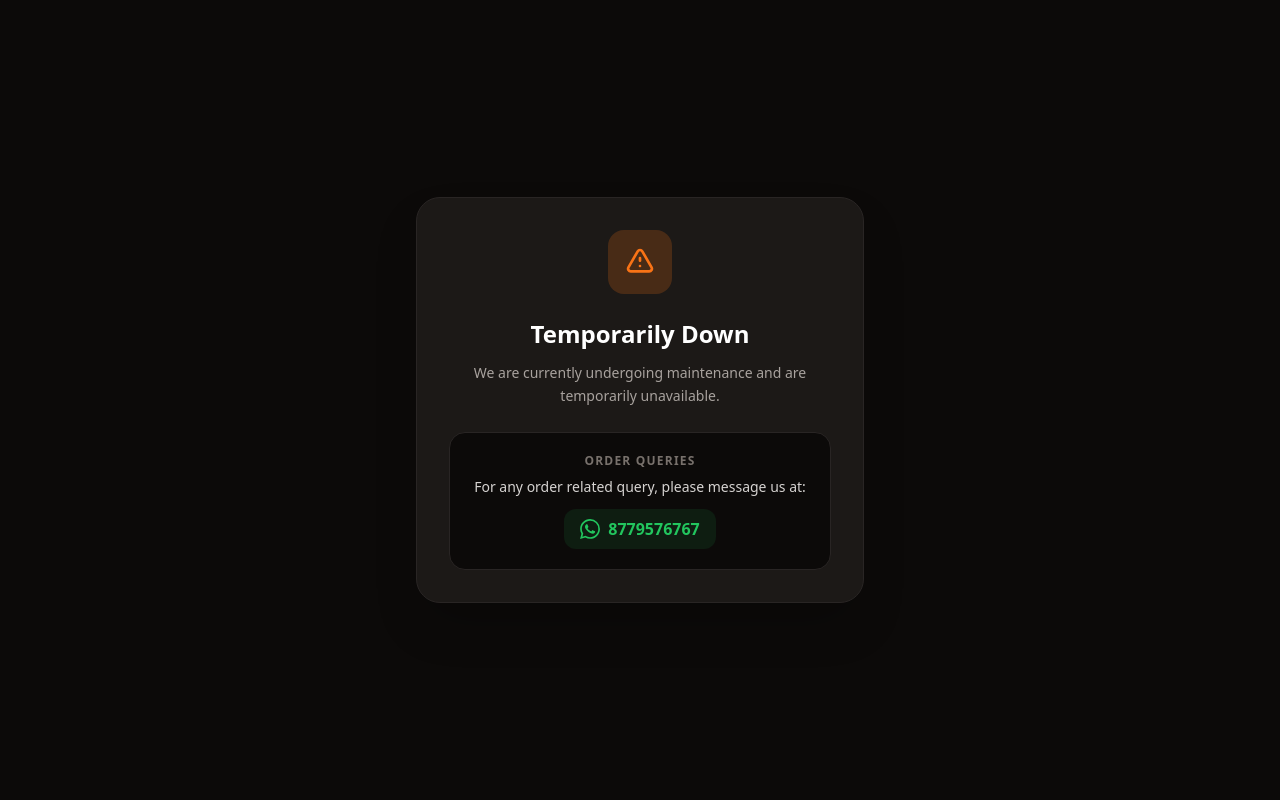
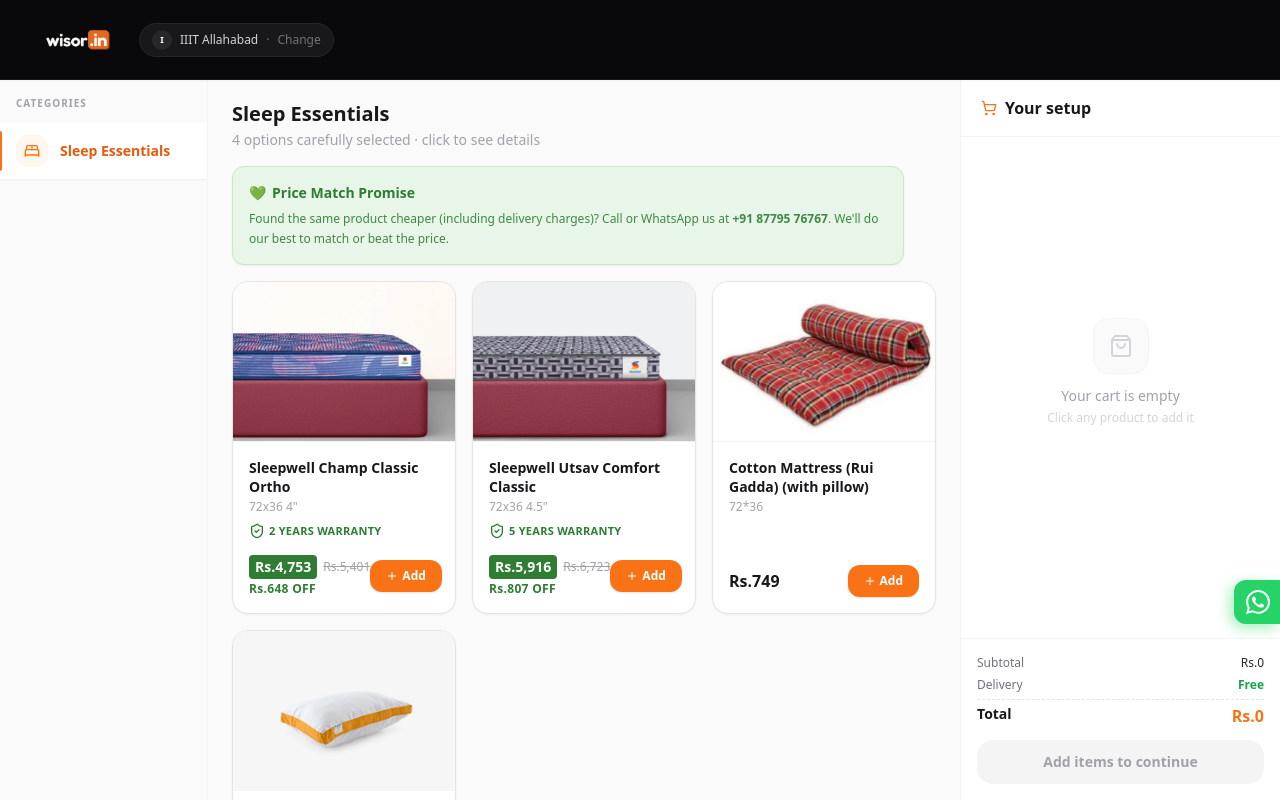
Before and after one commit to ronakgoyal1/wisor-move-in, a React (Vite) app: page / in a window 1280 px wide. Built offline with nearby package versions, Linux system fonts and the light colour scheme.

Commit message:
modified version as of now

```diff
--- a/src/App.jsx
+++ b/src/App.jsx
@@ -319,9 +319,6 @@
       </div>
       <div className="flex items-center justify-between px-4 pt-4 pb-2 border-b border-zinc-200/50 bg-white/70 backdrop-blur-md flex-shrink-0 safe-top relative z-10">
         <div className="flex items-center gap-2">
-          <button onClick={() => setScreen('gate')} className="w-8 h-8 flex items-center justify-center rounded-full active:bg-zinc-100 transition" aria-label="Back">
-            <ChevronLeft className="w-5 h-5 text-zinc-700" />
-          </button>
           <div className="flex items-center gap-1.5 bg-zinc-50 border border-zinc-200 rounded-full pl-1 pr-3 py-1 shadow-sm">
             <div className="w-5 h-5 rounded-full bg-zinc-900 text-white text-[10px] font-bold flex items-center justify-center">{college ? college.code[0] : '?'}</div>
             <span className="text-xs font-medium text-zinc-800">{college ? college.name : 'All Campuses'}</span>
@@ -445,6 +442,7 @@
   const realItems = cartItems.filter(i => i.id !== 'free-pillow');
   const mattressCount = realItems.filter(i => i.category === 'sleep' && i.id.startsWith('m')).reduce((sum, i) => sum + i.qty, 0);
   const hasFreePillow = mattressCount > 0;
+  const isOnlyRuiGadda = mattressCount > 0 && realItems.filter(i => i.category === 'sleep' && i.id.startsWith('m')).every(i => i.id === 'm7');
   const grouped = CATEGORIES.map((cat) => ({ cat, items: realItems.filter((i) => i.category === cat.id) })).filter((g) => g.items.length > 0);
   const missingCategory = CATEGORIES.find((c) => !realItems.some((i) => i.category === c.id));
 
@@ -498,11 +496,11 @@
                 <div className="flex items-center gap-3 relative z-10">
                   <div className="w-12 h-12 rounded-xl bg-white border border-indigo-100 flex-shrink-0 overflow-hidden p-1.5"><img src="/cloud_pillow.webp" alt="" className="w-full h-full object-cover rounded-lg" /></div>
                   <div className="flex-1 min-w-0">
-                    <div className="text-sm font-bold text-indigo-900">Cloud Pillow {mattressCount > 1 ? `(x${mattressCount})` : ''}</div>
+                    <div className="text-sm font-bold text-indigo-900">{isOnlyRuiGadda ? 'Pillow' : 'Cloud Pillow'} {mattressCount > 1 ? `(x${mattressCount})` : ''}</div>
                     <div className="text-xs text-indigo-700">Free with mattress</div>
                   </div>
                   <div className="flex flex-col items-end">
-                    <span className="text-xs text-indigo-400 line-through">Rs.{679 * mattressCount}</span>
+                    <span className="text-xs text-indigo-400 line-through">Rs.{(isOnlyRuiGadda ? 149 : 679) * mattressCount}</span>
                     <span className="text-sm font-bold text-green-600">Rs.0</span>
                   </div>
                 </div>
@@ -814,6 +812,7 @@
   const realItems = finalCartItems.filter(i => i.id !== 'free-pillow');
   const mattressCount = realItems.filter(i => i.category === 'sleep' && i.id.startsWith('m')).reduce((sum, i) => sum + i.qty, 0);
   const hasFreePillow = mattressCount > 0;
+  const isOnlyRuiGadda = mattressCount > 0 && realItems.filter(i => i.category === 'sleep' && i.id.startsWith('m')).every(i => i.id === 'm7');
   const missingCategory = CATEGORIES.find((c) => !realItems.some((i) => i.category === c.id));
   const cartCount = realItems.reduce((s, i) => s + i.qty, 0);
 
@@ -949,11 +948,11 @@
                 <div className="flex items-center gap-3 py-2 border-b border-zinc-50">
                   <div className="w-10 h-10 rounded-xl bg-white border border-indigo-100 flex items-center justify-center flex-shrink-0 p-1"><img src="/cloud_pillow.webp" alt="" className="w-full h-full object-cover rounded-lg" /></div>
                   <div className="flex-1 min-w-0">
-                    <div className="text-xs font-semibold text-indigo-800">Cloud Pillow {mattressCount > 1 ? `(x${mattressCount})` : ''}</div>
+                    <div className="text-xs font-semibold text-indigo-800">{isOnlyRuiGadda ? 'Pillow' : 'Cloud Pillow'} {mattressCount > 1 ? `(x${mattressCount})` : ''}</div>
                     <div className="text-xs text-indigo-400">Free gift</div>
                   </div>
                   <div className="flex flex-col items-end">
-                    <span className="text-[10px] text-indigo-300 line-through">Rs.{679 * mattressCount}</span>
+                    <span className="text-[10px] text-indigo-300 line-through">Rs.{(isOnlyRuiGadda ? 149 : 679) * mattressCount}</span>
                     <span className="text-xs font-bold text-green-600">Rs.0</span>
                   </div>
                 </div>
@@ -1170,8 +1169,8 @@
 // Main App — state + responsive render
 // ===========================================================================
 export default function App() {
-  const [screen, setScreen] = useState('gate');
-  const [collegeId, setCollegeId] = useState(null);
+  const [screen, setScreen] = useState('category');
+  const [collegeId, setCollegeId] = useState('iiit');
   const [activeCategory, setActiveCategory] = useState('sleep');
   const [cart, setCart] = useState(() => {
     try { const saved = localStorage.getItem('wisor-cart'); return saved ? JSON.parse(saved) : {}; }
--- a/src/data/categories.js
+++ b/src/data/categories.js
@@ -3,8 +3,8 @@
 export const CATEGORIES = [
   { id: 'sleep',   label: 'Sleep',   fullLabel: 'Sleep Essentials',    icon: BedDouble },
   // { id: 'bathroom',label: 'Bath',    fullLabel: 'Bathroom Essentials',  icon: Droplets  },
-  { id: 'study',   label: 'Tech',    fullLabel: 'Tech Essentials',      icon: Lightbulb },
-  { id: 'curtains', label: 'Curtains', fullLabel: 'Curtains',   icon: Archive   },
+  // { id: 'study',   label: 'Tech',    fullLabel: 'Tech Essentials',      icon: Lightbulb },
+  // { id: 'curtains', label: 'Curtains', fullLabel: 'Curtains',   icon: Archive   },
   // { id: 'weather', label: 'Weather', fullLabel: 'Weather Essentials',   icon: Umbrella  },
-  { id: 'iiita-merch', label: 'Merch', fullLabel: 'IIIT-A Merchandise', icon: Shirt },
+  // { id: 'iiita-merch', label: 'Merch', fullLabel: 'IIIT-A Merchandise', icon: Shirt },
 ];
--- a/src/data/colleges.js
+++ b/src/data/colleges.js
@@ -1,4 +1,3 @@
 export const COLLEGES = [
   { id: 'iiit', code: 'IIIT', name: 'IIIT Allahabad', sub: 'Jhalwa campus' },
-  { id: 'mnnit', code: 'MNNIT', name: 'MNNIT Allahabad', sub: 'Naini campus' },
 ];
--- a/src/main.jsx
+++ b/src/main.jsx
@@ -3,35 +3,8 @@
 import App from './App.jsx';
 import './index.css';
 
-const Maintenance = () => (
-  <div className="min-h-screen bg-stone-950 text-stone-200 flex flex-col items-center justify-center p-6 text-center font-sans">
-    <div className="max-w-md w-full bg-stone-900 border border-stone-800 rounded-3xl p-8 shadow-2xl">
-      <div className="w-16 h-16 bg-orange-500/20 rounded-2xl flex items-center justify-center mx-auto mb-6">
-        <svg xmlns="http://www.w3.org/2000/svg" className="w-8 h-8 text-orange-500" fill="none" viewBox="0 0 24 24" stroke="currentColor">
-          <path strokeLinecap="round" strokeLinejoin="round" strokeWidth={2} d="M12 9v2m0 4h.01m-6.938 4h13.856c1.54 0 2.502-1.667 1.732-3L13.732 4c-.77-1.333-2.694-1.333-3.464 0L3.34 16c-.77 1.333.192 3 1.732 3z" />
-        </svg>
-      </div>
-      <h1 className="text-2xl font-bold text-white mb-3">Temporarily Down</h1>
-      <p className="text-stone-400 mb-6 text-sm leading-relaxed">
-        We are currently undergoing maintenance and are temporarily unavailable.
-      </p>
-      <div className="bg-stone-950 border border-stone-800 rounded-2xl p-5">
-        <p className="text-xs font-bold text-stone-500 uppercase tracking-widest mb-2">Order Queries</p>
-        <p className="text-stone-300 text-sm mb-3">For any order related query, please message us at:</p>
-        <a href="https://wa.me/918779576767" className="inline-flex items-center gap-2 bg-green-500/10 text-green-500 hover:bg-green-500/20 px-4 py-2 rounded-xl transition-colors font-bold">
-          <svg xmlns="http://www.w3.org/2000/svg" className="w-5 h-5" viewBox="0 0 24 24" fill="currentColor">
-            <path d="M17.472 14.382c-.297-.149-1.758-.867-2.03-.967-.273-.099-.471-.148-.67.15-.197.297-.767.966-.94 1.164-.173.199-.347.223-.644.075-.297-.15-1.255-.463-2.39-1.475-.883-.788-1.48-1.761-1.653-2.059-.173-.297-.018-.458.13-.606.134-.133.298-.347.446-.52.149-.174.198-.298.298-.497.099-.198.05-.371-.025-.52-.075-.149-.669-1.612-.916-2.207-.242-.579-.487-.5-.669-.51a12.8 12.8 0 0 0-.57-.01c-.198 0-.52.074-.792.372-.272.297-1.04 1.016-1.04 2.479 0 1.462 1.065 2.875 1.213 3.074.149.198 2.096 3.2 5.077 4.487.709.306 1.262.489 1.694.625.712.227 1.36.195 1.871.118.571-.085 1.758-.719 2.006-1.413.248-.694.248-1.289.173-1.413-.074-.124-.272-.198-.57-.347m-5.421 7.403h-.004a9.87 9.87 0 0 1-5.031-1.378l-.361-.214-3.741.982.998-3.648-.235-.374a9.86 9.86 0 0 1-1.51-5.26c.001-5.45 4.436-9.884 9.888-9.884 2.64 0 5.122 1.03 6.988 2.898a9.825 9.825 0 0 1 2.893 6.994c-.003 5.45-4.437 9.884-9.885 9.884m8.413-18.297A11.815 11.815 0 0 0 12.05 0C5.495 0 .16 5.335.157 11.892c0 2.096.547 4.142 1.588 5.945L.057 24l6.305-1.654a11.882 11.882 0 0 0 5.683 1.448h.005c6.554 0 11.89-5.335 11.893-11.893a11.821 11.821 0 0 0-3.48-8.413Z"/>
-          </svg>
-          8779576767
-        </a>
-      </div>
-    </div>
-  </div>
-);
-
 ReactDOM.createRoot(document.getElementById('root')).render(
   <React.StrictMode>
-    {/* <App /> */}
-    <Maintenance />
+    <App />
   </React.StrictMode>
 );
```
Also changed, not shown: src/data/products.js.
